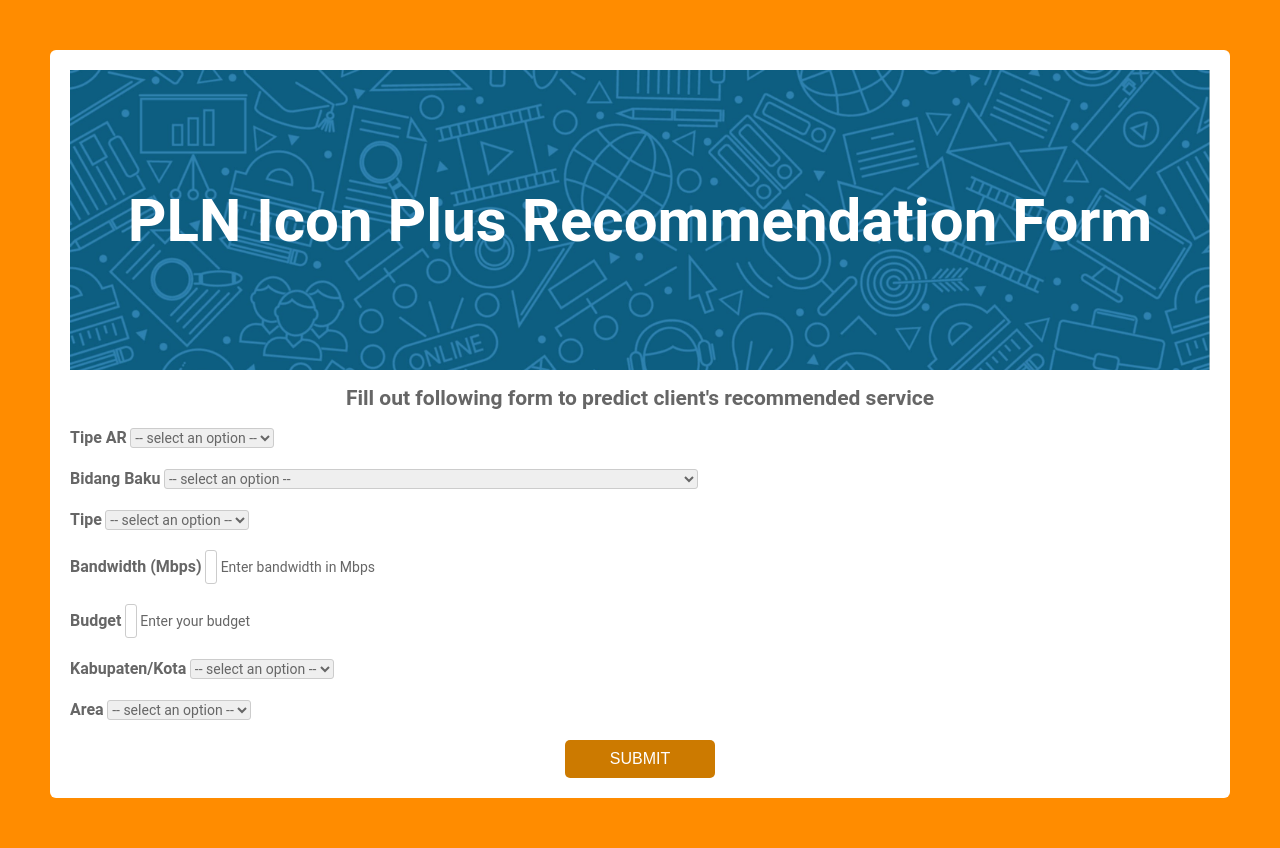
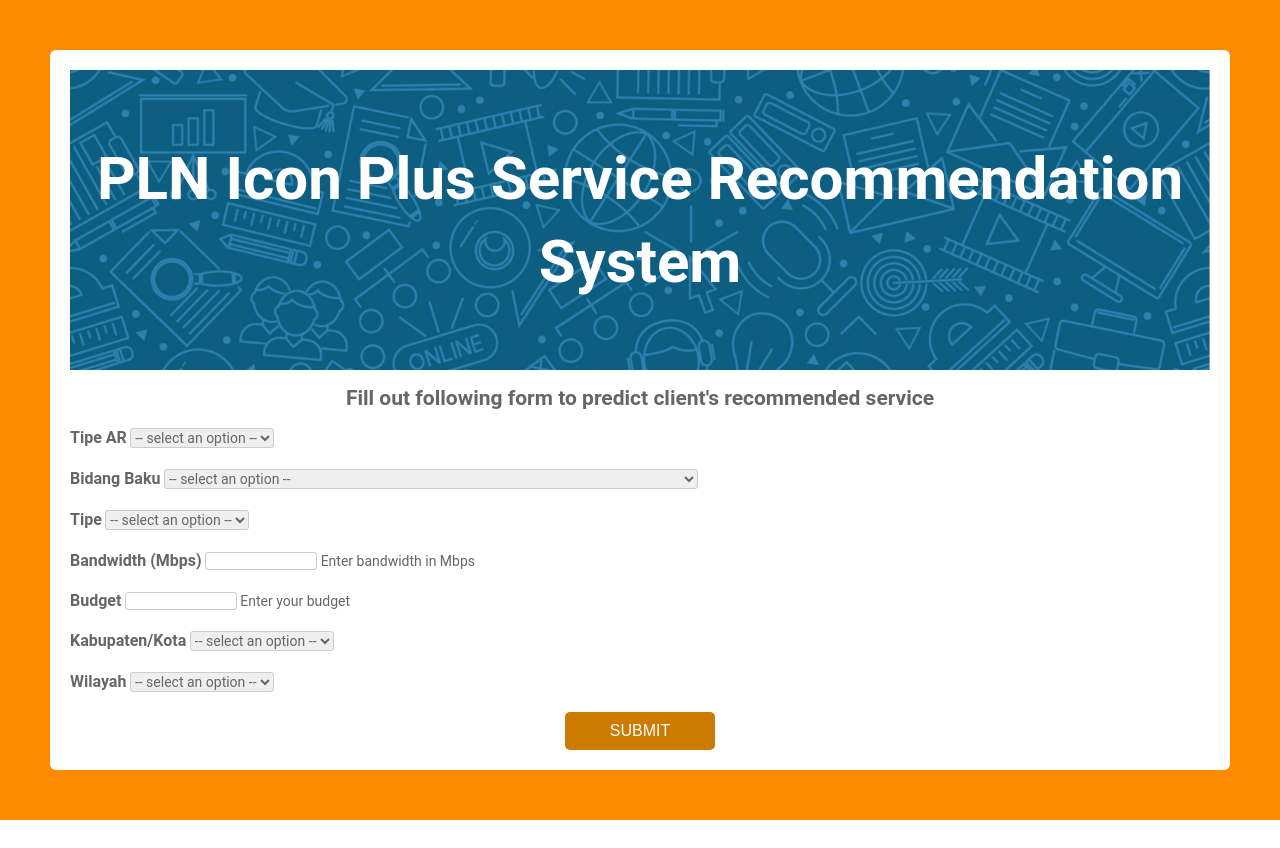
Before and after one commit to sabrinatiarab/deploy-pkl, a Flask app: page / in a window 1280 px wide. After the commit the page ends 820 px from the top, so only its background shows below. Run offline with Flask 3, Linux system fonts and the light colour scheme.

Commit message:
Update index.html

```diff
--- a/templates/index.html
+++ b/templates/index.html
@@ -8,7 +8,7 @@
     <div class="testbox">
       <form action="/predict" method="POST" target="_blank">
         <div class="banner">
-          <h1>PLN Icon Plus Recommendation Form</h1>
+          <h1>PLN Icon Plus Service Recommendation System</h1>
         </div>
         <h2 style="text-align: center;">  Fill out following form to predict client's recommended service </h2>
 
@@ -55,12 +55,12 @@
 
         <div class="item">
           <label for="Bandwidth">Bandwidth (Mbps)</label>
-          <input type="number" id="Bandwidth" name="Bandwidth" size="80">  Enter bandwidth in Mbps
+          <input type="number" id="Bandwidth" name="Bandwidth" style="width: 100px; height:6px">  Enter bandwidth in Mbps
         </div>
 
         <div class="item">
           <label for="Biaya_Sewa">Budget</label>
-            <input type="number" id="Biaya_Sewa" name="Biaya_Sewa">  Enter your budget
+          <input type="number" id="Biaya_Sewa" name="Biaya_Sewa" style="width: 100px; height:6px">  Enter your budget
         </div>
 
         <div class="item">
@@ -73,7 +73,7 @@
         </div>
 
         <div class="item">
-          <label for="Wilayah">Area</label>
+          <label for="Wilayah">Wilayah</label>
           <select id="Wilayah" name="Wilayah">    Select your area
             <option disabled selected value> -- select an option -- </option>
             <option value="Banyuwangi">Banyuwangi</option>
```
Lines whose indentation alone changed are shown as unchanged.
